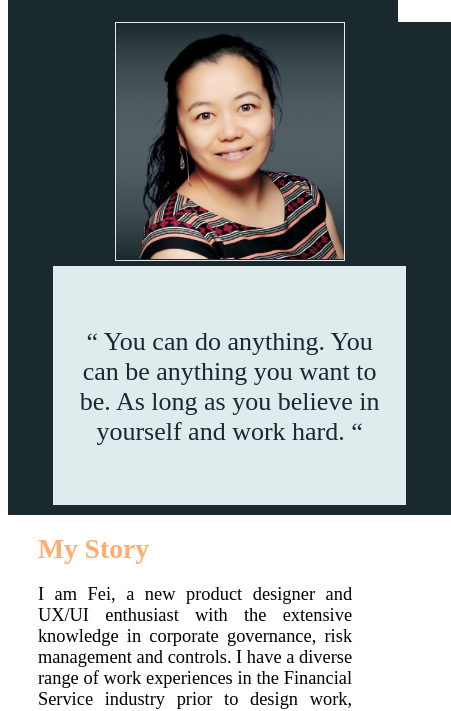
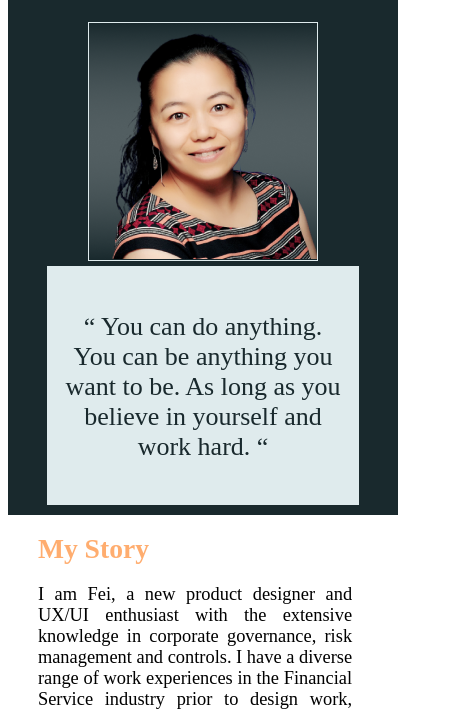
Before and after one commit to feihou04/UX_UI_HW_19, a plain HTML site: page about.html in a window 390 px wide. Shown: the part 106-817 px from the top of the page, 451 px wide, since content can reach past the window. Drawn offline with nearby package versions, Linux system fonts and the light colour scheme; a web font is replaced by a local one.

Commit message:
Update about.css

```diff
--- a/css/about.css
+++ b/css/about.css
@@ -217,7 +217,7 @@ nav.flexheader {
     grid-template-areas:
    "heroimg herowordbackground";
     background-color: #19292d;
-    width: 100vw;
+    width: 100%;
     padding-right: 12%;
     padding-left: 12%;
     padding-bottom: 2%;
@@ -437,8 +437,11 @@ nav.flexheader {
          "herowordbackground";
          align-self: center;
          justify-content: center;
-          width: 353.5px;
+
+         padding-left: 0;
+         padding-right:  0;
           padding-bottom: 10px;
+          width:100vw;
 
 
 
@@ -447,20 +450,25 @@ nav.flexheader {
          grid-area: heroimg;
          justify-self: center;
         align-self: center;
-          width: auto;
+
+
           padding-bottom: 0px;
 
      }
      .herowordbackground {
          grid-area: herowordbackground;
          height: auto;
-         width: auto;
+         width: 80%;
 
+
+         justify-self: center;
+         align-self: center;
      }
      .heroword {
            font-size: 26px;
            padding-right: 15px;
            padding-left: 15px;
+
      }
      .gridcontainer2 {
          display: grid;
```
